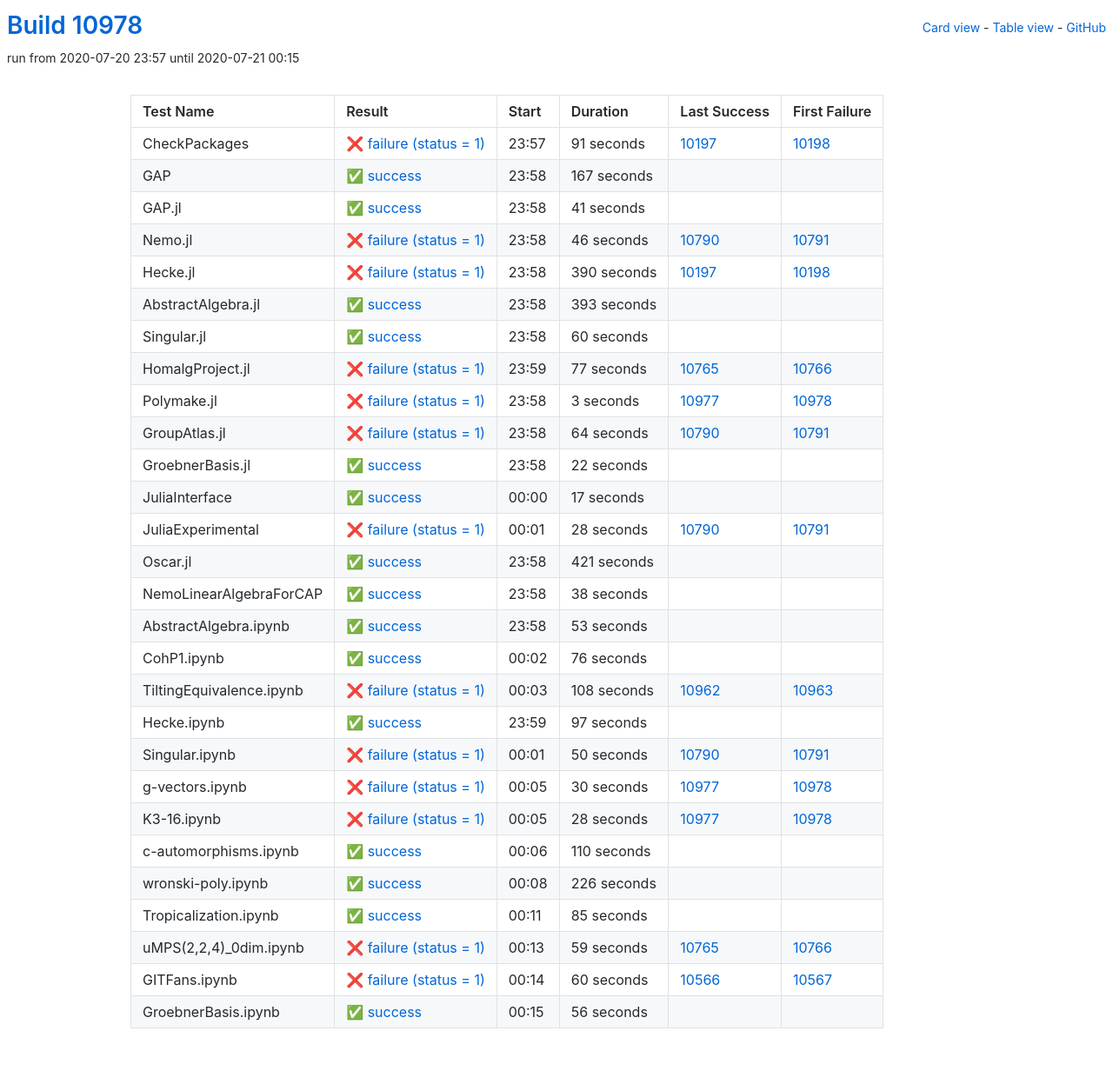
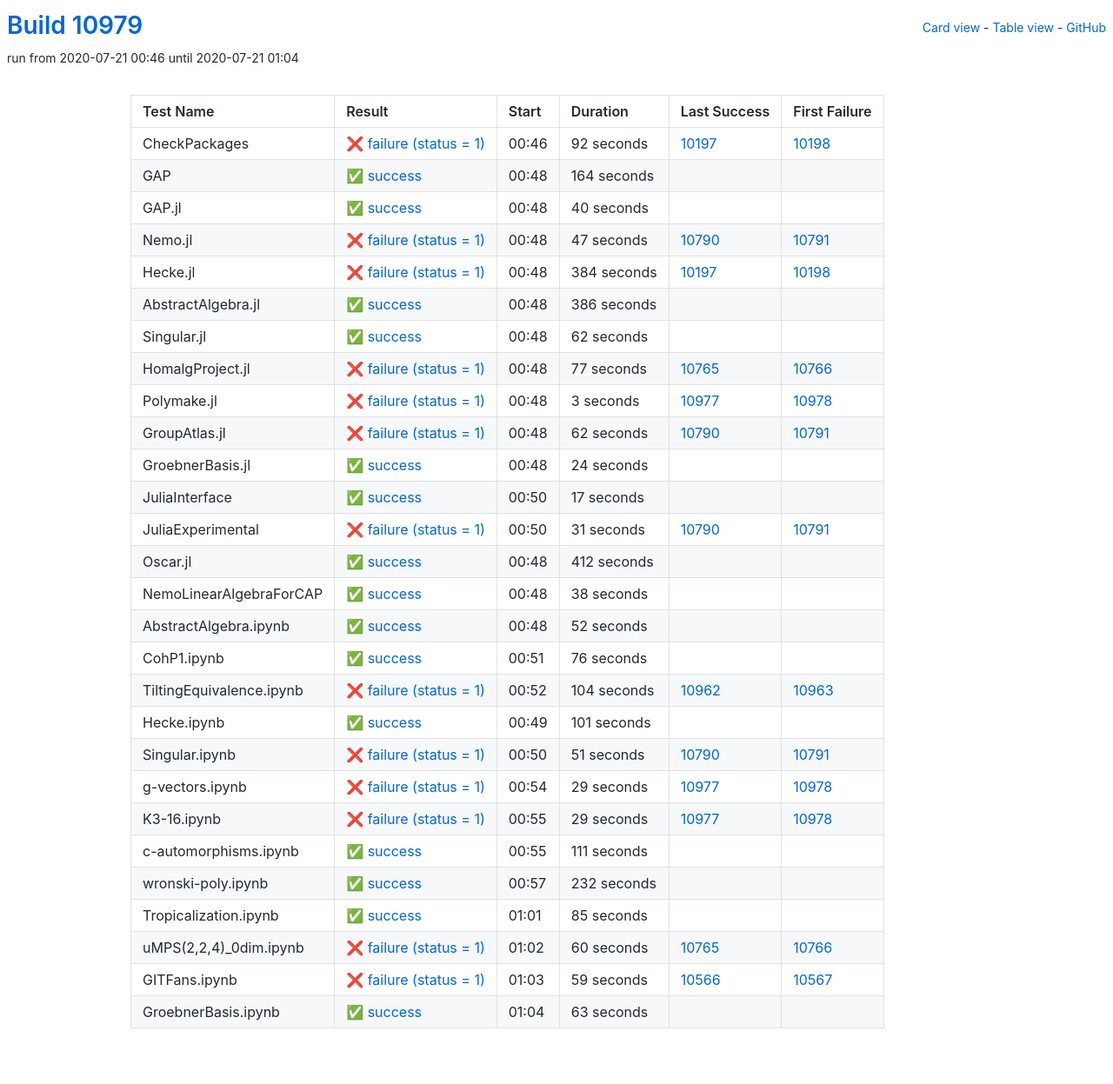
Before and after one commit to oscar-system/oscar-ci-status, a Jekyll site: the page built from table.html, in a window 1280 px wide. Shown: the whole page at 87% size. Built offline with Jekyll 4.4.1, drawn with Linux system fonts in a browser that asks for light colours.

Commit message:
Build #10979

```diff
--- a/_data/ci.yml
+++ b/_data/ci.yml
@@ -1,6 +1,6 @@
 ---
-build: 10978
-build_url: https://oscarci.mathematik.uni-kl.de/job/oscar/10978/
+build: 10979
+build_url: https://oscarci.mathematik.uni-kl.de/job/oscar/10979/
 job: oscar
 organization: oscar-system
 repo: oscar-ci-status
@@ -8,92 +8,92 @@
 tests:
 - name: CheckPackages
   id: checkpackages
-  log: https://oscarci.mathematik.uni-kl.de/job/oscar/10978/artifact/logs/build-10978/CheckPackages.log
-  start: 2020-07-20 23:57
+  log: https://oscarci.mathematik.uni-kl.de/job/oscar/10979/artifact/logs/build-10979/CheckPackages.log
+  start: 2020-07-21 00:46
   success: false
   exitcode: 1
   status: failure
-  duration: 91
+  duration: 92
   last_success: 10197
   last_success_url: https://oscarci.mathematik.uni-kl.de/job/oscar/10197/
   first_failure: 10198
   first_failure_url: https://oscarci.mathematik.uni-kl.de/job/oscar/10198/
 - name: GAP
   id: gap
-  log: https://oscarci.mathematik.uni-kl.de/job/oscar/10978/artifact/logs/build-10978/GAP.log
-  start: 2020-07-20 23:58
+  log: https://oscarci.mathematik.uni-kl.de/job/oscar/10979/artifact/logs/build-10979/GAP.log
+  start: 2020-07-21 00:48
   success: true
   exitcode: 0
   status: success
-  duration: 167
+  duration: 164
   last_success: false
   last_success_url:
   first_failure: false
   first_failure_url:
 - name: GAP.jl
   id: gap-jl
-  log: https://oscarci.mathematik.uni-kl.de/job/oscar/10978/artifact/logs/build-10978/GAP.jl.log
-  start: 2020-07-20 23:58
+  log: https://oscarci.mathematik.uni-kl.de/job/oscar/10979/artifact/logs/build-10979/GAP.jl.log
+  start: 2020-07-21 00:48
   success: true
   exitcode: 0
   status: success
-  duration: 41
+  duration: 40
   last_success: false
   last_success_url:
   first_failure: false
   first_failure_url:
 - name: Nemo.jl
   id: nemo-jl
-  log: https://oscarci.mathematik.uni-kl.de/job/oscar/10978/artifact/logs/build-10978/Nemo.jl.log
-  start: 2020-07-20 23:58
+  log: https://oscarci.mathematik.uni-kl.de/job/oscar/10979/artifact/logs/build-10979/Nemo.jl.log
+  start: 2020-07-21 00:48
   success: false
   exitcode: 1
   status: failure
-  duration: 46
+  duration: 47
   last_success: 10790
   last_success_url: https://oscarci.mathematik.uni-kl.de/job/oscar/10790/
   first_failure: 10791
   first_failure_url: https://oscarci.mathematik.uni-kl.de/job/oscar/10791/
 - name: Hecke.jl
   id: hecke-jl
-  log: https://oscarci.mathematik.uni-kl.de/job/oscar/10978/artifact/logs/build-10978/Hecke.jl.log
-  start: 2020-07-20 23:58
+  log: https://oscarci.mathematik.uni-kl.de/job/oscar/10979/artifact/logs/build-10979/Hecke.jl.log
+  start: 2020-07-21 00:48
   success: false
   exitcode: 1
   status: failure
-  duration: 390
+  duration: 384
   last_success: 10197
   last_success_url: https://oscarci.mathematik.uni-kl.de/job/oscar/10197/
   first_failure: 10198
   first_failure_url: https://oscarci.mathematik.uni-kl.de/job/oscar/10198/
 - name: AbstractAlgebra.jl
   id: abstractalgebra-jl
-  log: https://oscarci.mathematik.uni-kl.de/job/oscar/10978/artifact/logs/build-10978/AbstractAlgebra.jl.log
-  start: 2020-07-20 23:58
+  log: https://oscarci.mathematik.uni-kl.de/job/oscar/10979/artifact/logs/build-10979/AbstractAlgebra.jl.log
+  start: 2020-07-21 00:48
   success: true
   exitcode: 0
   status: success
-  duration: 393
+  duration: 386
   last_success: false
   last_success_url:
   first_failure: false
   first_failure_url:
 - name: Singular.jl
   id: singular-jl
-  log: https://oscarci.mathematik.uni-kl.de/job/oscar/10978/artifact/logs/build-10978/Singular.jl.log
-  start: 2020-07-20 23:58
+  log: https://oscarci.mathematik.uni-kl.de/job/oscar/10979/artifact/logs/build-10979/Singular.jl.log
+  start: 2020-07-21 00:48
   success: true
   exitcode: 0
   status: success
-  duration: 60
+  duration: 62
   last_success: false
   last_success_url:
   first_failure: false
   first_failure_url:
 - name: HomalgProject.jl
   id: homalgproject-jl
-  log: https://oscarci.mathematik.uni-kl.de/job/oscar/10978/artifact/logs/build-10978/HomalgProject.jl.log
-  start: 2020-07-20 23:59
+  log: https://oscarci.mathematik.uni-kl.de/job/oscar/10979/artifact/logs/build-10979/HomalgProject.jl.log
+  start: 2020-07-21 00:48
   success: false
   exitcode: 1
   status: failure
@@ -104,8 +104,8 @@
   first_failure_url: https://oscarci.mathematik.uni-kl.de/job/oscar/10766/
 - name: Polymake.jl
   id: polymake-jl
-  log: https://oscarci.mathematik.uni-kl.de/job/oscar/10978/artifact/logs/build-10978/Polymake.jl.log
-  start: 2020-07-20 23:58
+  log: https://oscarci.mathematik.uni-kl.de/job/oscar/10979/artifact/logs/build-10979/Polymake.jl.log
+  start: 2020-07-21 00:48
   success: false
   exitcode: 1
   status: failure
@@ -116,32 +116,32 @@
   first_failure_url: https://oscarci.mathematik.uni-kl.de/job/oscar/10978/
 - name: GroupAtlas.jl
   id: groupatlas-jl
-  log: https://oscarci.mathematik.uni-kl.de/job/oscar/10978/artifact/logs/build-10978/GroupAtlas.jl.log
-  start: 2020-07-20 23:58
+  log: https://oscarci.mathematik.uni-kl.de/job/oscar/10979/artifact/logs/build-10979/GroupAtlas.jl.log
+  start: 2020-07-21 00:48
   success: false
   exitcode: 1
   status: failure
-  duration: 64
+  duration: 62
   last_success: 10790
   last_success_url: https://oscarci.mathematik.uni-kl.de/job/oscar/10790/
   first_failure: 10791
   first_failure_url: https://oscarci.mathematik.uni-kl.de/job/oscar/10791/
 - name: GroebnerBasis.jl
   id: groebnerbasis-jl
-  log: https://oscarci.mathematik.uni-kl.de/job/oscar/10978/artifact/logs/build-10978/GroebnerBasis.jl.log
-  start: 2020-07-20 23:58
+  log: https://oscarci.mathematik.uni-kl.de/job/oscar/10979/artifact/logs/build-10979/GroebnerBasis.jl.log
+  start: 2020-07-21 00:48
   success: true
   exitcode: 0
   status: success
-  duration: 22
+  duration: 24
   last_success: false
   last_success_url:
   first_failure: false
   first_failure_url:
 - name: JuliaInterface
   id: juliainterface
-  log: https://oscarci.mathematik.uni-kl.de/job/oscar/10978/artifact/logs/build-10978/JuliaInterface.log
-  start: 2020-07-21 00:00
+  log: https://oscarci.mathematik.uni-kl.de/job/oscar/10979/artifact/logs/build-10979/JuliaInterface.log
+  start: 2020-07-21 00:50
   success: true
   exitcode: 0
   status: success
@@ -152,32 +152,32 @@
   first_failure_url:
 - name: JuliaExperimental
   id: juliaexperimental
-  log: https://oscarci.mathematik.uni-kl.de/job/oscar/10978/artifact/logs/build-10978/JuliaExperimental.log
-  start: 2020-07-21 00:01
+  log: https://oscarci.mathematik.uni-kl.de/job/oscar/10979/artifact/logs/build-10979/JuliaExperimental.log
+  start: 2020-07-21 00:50
   success: false
   exitcode: 1
   status: failure
-  duration: 28
+  duration: 31
   last_success: 10790
   last_success_url: https://oscarci.mathematik.uni-kl.de/job/oscar/10790/
   first_failure: 10791
   first_failure_url: https://oscarci.mathematik.uni-kl.de/job/oscar/10791/
 - name: Oscar.jl
   id: oscar-jl
-  log: https://oscarci.mathematik.uni-kl.de/job/oscar/10978/artifact/logs/build-10978/Oscar.jl.log
-  start: 2020-07-20 23:58
+  log: https://oscarci.mathematik.uni-kl.de/job/oscar/10979/artifact/logs/build-10979/Oscar.jl.log
+  start: 2020-07-21 00:48
   success: true
   exitcode: 0
   status: success
-  duration: 421
+  duration: 412
   last_success: false
   last_success_url:
   first_failure: false
   first_failure_url:
 - name: NemoLinearAlgebraForCAP
   id: nemolinearalgebraforcap
-  log: https://oscarci.mathematik.uni-kl.de/job/oscar/10978/artifact/logs/build-10978/NemoLinearAlgebraForCAP.log
-  start: 2020-07-20 23:58
+  log: https://oscarci.mathematik.uni-kl.de/job/oscar/10979/artifact/logs/build-10979/NemoLinearAlgebraForCAP.log
+  start: 2020-07-21 00:48
   success: true
   exitcode: 0
   status: success
@@ -188,20 +188,20 @@
   first_failure_url:
 - name: AbstractAlgebra.ipynb
   id: abstractalgebra-ipynb
-  log: https://oscarci.mathematik.uni-kl.de/job/oscar/10978/artifact/logs/build-10978/AbstractAlgebra.ipynb.log
-  start: 2020-07-20 23:58
+  log: https://oscarci.mathematik.uni-kl.de/job/oscar/10979/artifact/logs/build-10979/AbstractAlgebra.ipynb.log
+  start: 2020-07-21 00:48
   success: true
   exitcode: 0
   status: success
-  duration: 53
+  duration: 52
   last_success: false
   last_success_url:
   first_failure: false
   first_failure_url:
 - name: CohP1.ipynb
   id: cohp1-ipynb
-  log: https://oscarci.mathematik.uni-kl.de/job/oscar/10978/artifact/logs/build-10978/CohP1.ipynb.log
-  start: 2020-07-21 00:02
+  log: https://oscarci.mathematik.uni-kl.de/job/oscar/10979/artifact/logs/build-10979/CohP1.ipynb.log
+  start: 2020-07-21 00:51
   success: true
   exitcode: 0
   status: success
@@ -212,92 +212,92 @@
   first_failure_url:
 - name: TiltingEquivalence.ipynb
   id: tiltingequivalence-ipynb
-  log: https://oscarci.mathematik.uni-kl.de/job/oscar/10978/artifact/logs/build-10978/TiltingEquivalence.ipynb.log
-  start: 2020-07-21 00:03
+  log: https://oscarci.mathematik.uni-kl.de/job/oscar/10979/artifact/logs/build-10979/TiltingEquivalence.ipynb.log
+  start: 2020-07-21 00:52
   success: false
   exitcode: 1
   status: failure
-  duration: 108
+  duration: 104
   last_success: 10962
   last_success_url: https://oscarci.mathematik.uni-kl.de/job/oscar/10962/
   first_failure: 10963
   first_failure_url: https://oscarci.mathematik.uni-kl.de/job/oscar/10963/
 - name: Hecke.ipynb
   id: hecke-ipynb
-  log: https://oscarci.mathematik.uni-kl.de/job/oscar/10978/artifact/logs/build-10978/Hecke.ipynb.log
-  start: 2020-07-20 23:59
+  log: https://oscarci.mathematik.uni-kl.de/job/oscar/10979/artifact/logs/build-10979/Hecke.ipynb.log
+  start: 2020-07-21 00:49
   success: true
   exitcode: 0
   status: success
-  duration: 97
+  duration: 101
   last_success: false
   last_success_url:
   first_failure: false
   first_failure_url:
 - name: Singular.ipynb
   id: singular-ipynb
-  log: https://oscarci.mathematik.uni-kl.de/job/oscar/10978/artifact/logs/build-10978/Singular.ipynb.log
-  start: 2020-07-21 00:01
+  log: https://oscarci.mathematik.uni-kl.de/job/oscar/10979/artifact/logs/build-10979/Singular.ipynb.log
+  start: 2020-07-21 00:50
   success: false
   exitcode: 1
   status: failure
-  duration: 50
+  duration: 51
   last_success: 10790
   last_success_url: https://oscarci.mathematik.uni-kl.de/job/oscar/10790/
   first_failure: 10791
   first_failure_url: https://oscarci.mathematik.uni-kl.de/job/oscar/10791/
 - name: g-vectors.ipynb
   id: g-vectors-ipynb
-  log: https://oscarci.mathematik.uni-kl.de/job/oscar/10978/artifact/logs/build-10978/g-vectors.ipynb.log
-  start: 2020-07-21 00:05
+  log: https://oscarci.mathematik.uni-kl.de/job/oscar/10979/artifact/logs/build-10979/g-vectors.ipynb.log
+  start: 2020-07-21 00:54
   success: false
   exitcode: 1
   status: failure
-  duration: 30
+  duration: 29
   last_success: 10977
   last_success_url: https://oscarci.mathematik.uni-kl.de/job/oscar/10977/
   first_failure: 10978
   first_failure_url: https://oscarci.mathematik.uni-kl.de/job/oscar/10978/
 - name: K3-16.ipynb
   id: k3-16-ipynb
-  log: https://oscarci.mathematik.uni-kl.de/job/oscar/10978/artifact/logs/build-10978/K3-16.ipynb.log
-  start: 2020-07-21 00:05
+  log: https://oscarci.mathematik.uni-kl.de/job/oscar/10979/artifact/logs/build-10979/K3-16.ipynb.log
+  start: 2020-07-21 00:55
   success: false
   exitcode: 1
   status: failure
-  duration: 28
+  duration: 29
   last_success: 10977
   last_success_url: https://oscarci.mathematik.uni-kl.de/job/oscar/10977/
   first_failure: 10978
   first_failure_url: https://oscarci.mathematik.uni-kl.de/job/oscar/10978/
 - name: c-automorphisms.ipynb
   id: c-automorphisms-ipynb
-  log: https://oscarci.mathematik.uni-kl.de/job/oscar/10978/artifact/logs/build-10978/c-automorphisms.ipynb.log
-  start: 2020-07-21 00:06
+  log: https://oscarci.mathematik.uni-kl.de/job/oscar/10979/artifact/logs/build-10979/c-automorphisms.ipynb.log
+  start: 2020-07-21 00:55
   success: true
   exitcode: 0
   status: success
-  duration: 110
+  duration: 111
   last_success: false
   last_success_url:
   first_failure: false
   first_failure_url:
 - name: wronski-poly.ipynb
   id: wronski-poly-ipynb
-  log: https://oscarci.mathematik.uni-kl.de/job/oscar/10978/artifact/logs/build-10978/wronski-poly.ipynb.log
-  start: 2020-07-21 00:08
+  log: https://oscarci.mathematik.uni-kl.de/job/oscar/10979/artifact/logs/build-10979/wronski-poly.ipynb.log
+  start: 2020-07-21 00:57
   success: true
   exitcode: 0
   status: success
-  duration: 226
+  duration: 232
   last_success: false
   last_success_url:
   first_failure: false
   first_failure_url:
 - name: Tropicalization.ipynb
   id: tropicalization-ipynb
-  log: https://oscarci.mathematik.uni-kl.de/job/oscar/10978/artifact/logs/build-10978/Tropicalization.ipynb.log
-  start: 2020-07-21 00:11
+  log: https://oscarci.mathematik.uni-kl.de/job/oscar/10979/artifact/logs/build-10979/Tropicalization.ipynb.log
+  start: 2020-07-21 01:01
   success: true
   exitcode: 0
   status: success
@@ -308,36 +308,36 @@
   first_failure_url:
 - name: uMPS(2,2,4)_0dim.ipynb
   id: umps-2-2-4-0dim-ipynb
-  log: https://oscarci.mathematik.uni-kl.de/job/oscar/10978/artifact/logs/build-10978/uMPS-2-2-4-_0dim.ipynb.log
-  start: 2020-07-21 00:13
+  log: https://oscarci.mathematik.uni-kl.de/job/oscar/10979/artifact/logs/build-10979/uMPS-2-2-4-_0dim.ipynb.log
+  start: 2020-07-21 01:02
   success: false
   exitcode: 1
   status: failure
-  duration: 59
+  duration: 60
   last_success: 10765
   last_success_url: https://oscarci.mathematik.uni-kl.de/job/oscar/10765/
   first_failure: 10766
   first_failure_url: https://oscarci.mathematik.uni-kl.de/job/oscar/10766/
 - name: GITFans.ipynb
   id: gitfans-ipynb
-  log: https://oscarci.mathematik.uni-kl.de/job/oscar/10978/artifact/logs/build-10978/GITFans.ipynb.log
-  start: 2020-07-21 00:14
+  log: https://oscarci.mathematik.uni-kl.de/job/oscar/10979/artifact/logs/build-10979/GITFans.ipynb.log
+  start: 2020-07-21 01:03
   success: false
   exitcode: 1
   status: failure
-  duration: 60
+  duration: 59
   last_success: 10566
   last_success_url: https://oscarci.mathematik.uni-kl.de/job/oscar/10566/
   first_failure: 10567
   first_failure_url: https://oscarci.mathematik.uni-kl.de/job/oscar/10567/
 - name: GroebnerBasis.ipynb
   id: groebnerbasis-ipynb
-  log: https://oscarci.mathematik.uni-kl.de/job/oscar/10978/artifact/logs/build-10978/GroebnerBasis.ipynb.log
-  start: 2020-07-21 00:15
+  log: https://oscarci.mathematik.uni-kl.de/job/oscar/10979/artifact/logs/build-10979/GroebnerBasis.ipynb.log
+  start: 2020-07-21 01:04
   success: true
   exitcode: 0
   status: success
-  duration: 56
+  duration: 63
   last_success: false
   last_success_url:
   first_failure: false
```
Also changed, not shown: README.md.
